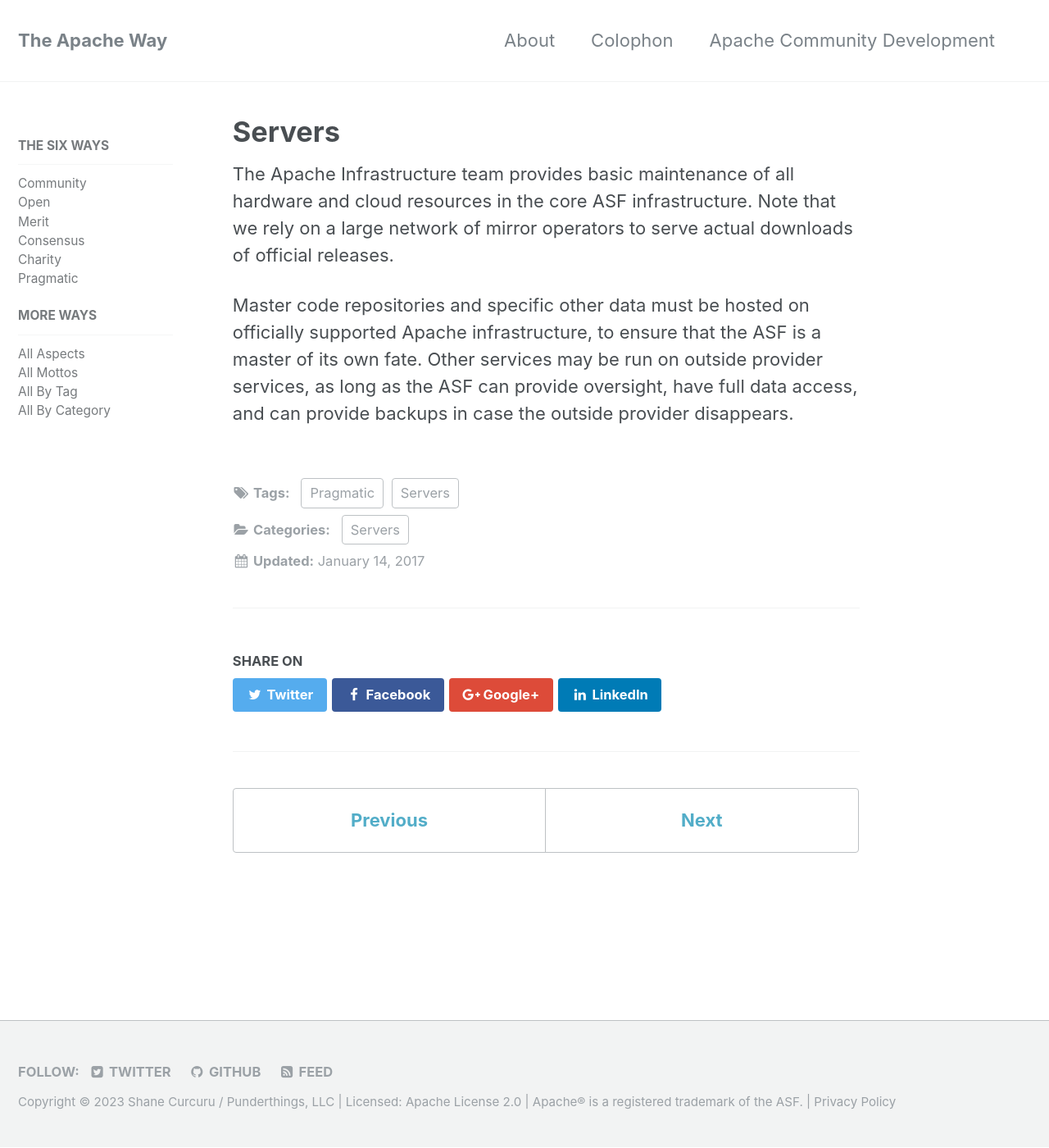
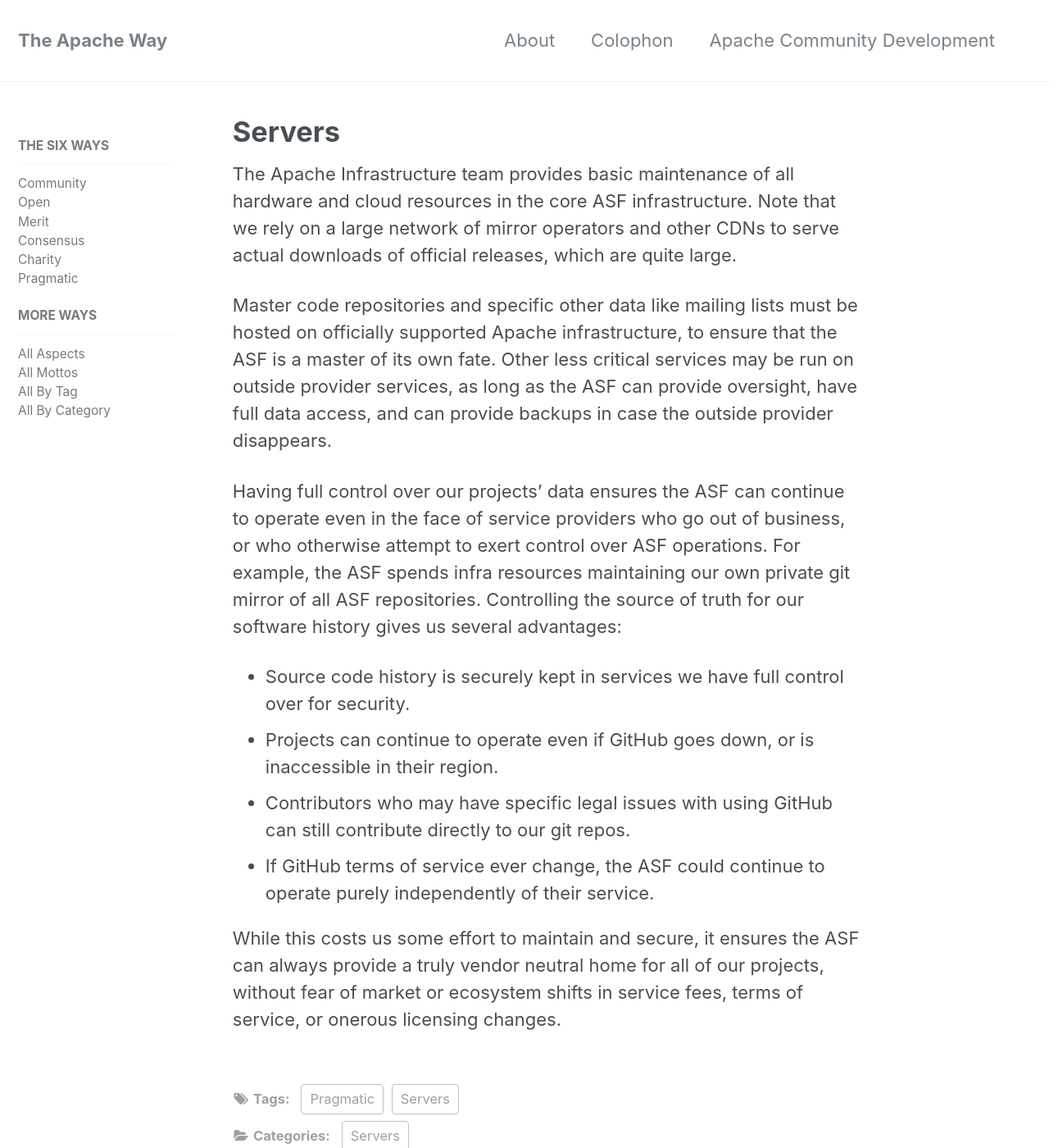
Before and after one commit to ShaneCurcuru/theapacheway.com, a Jekyll site: the page built from _aspects/servers.md, in a window 1280 px wide and 1400 px high. Shown: the whole window at 82% size. Built offline with Jekyll 4.4.1, drawn with Linux system fonts in a browser that asks for light colours.

```diff
--- a/_aspects/servers.md
+++ b/_aspects/servers.md
@@ -10,6 +10,15 @@ tags:
   - Pragmatic
 ---
 
-The Apache Infrastructure team provides basic maintenance of all hardware and cloud resources in the core ASF infrastructure. Note that we rely on a large network of mirror operators to serve actual downloads of official releases.
+The Apache Infrastructure team provides basic maintenance of all hardware and cloud resources in the core ASF infrastructure. Note that we rely on a large network of mirror operators and other CDNs to serve actual downloads of official releases, which are quite large.
 
-Master code repositories and specific other data must be hosted on officially supported Apache infrastructure, to ensure that the ASF is a master of its own fate.  Other services may be run on outside provider services, as long as the ASF can provide oversight, have full data access, and can provide backups in case the outside provider disappears.
+Master code repositories and specific other data like mailing lists must be hosted on officially supported Apache infrastructure, to ensure that the ASF is a master of its own fate.  Other less critical services may be run on outside provider services, as long as the ASF can provide oversight, have full data access, and can provide backups in case the outside provider disappears.
+
+Having full control over our projects' data ensures the ASF can continue to operate even in the face of service providers who go out of business, or who otherwise attempt to exert control over ASF operations.  For example, the ASF spends infra resources maintaining our own private git mirror of all ASF repositories.  Controlling the source of truth for our software history gives us several advantages:
+
+- Source code history is securely kept in services we have full control over for security.
+- Projects can continue to operate even if GitHub goes down, or is inaccessible in their region.
+- Contributors who may have specific legal issues with using GitHub can still contribute directly to our git repos.
+- If GitHub terms of service ever change, the ASF could continue to operate purely independently of their service.
+
+While this costs us some effort to maintain and secure, it ensures the ASF can always provide a truly vendor neutral home for all of our projects, without fear of market or ecosystem shifts in service fees, terms of service, or onerous licensing changes.
```
Also changed, not shown: _aspects/releases.md (+6 -1 lines), _mottos/community-over-code.md (+2 -1 lines), _ways/charity.md (+1 -1 lines), _ways/pragmatic.md (+1 -1 lines).
